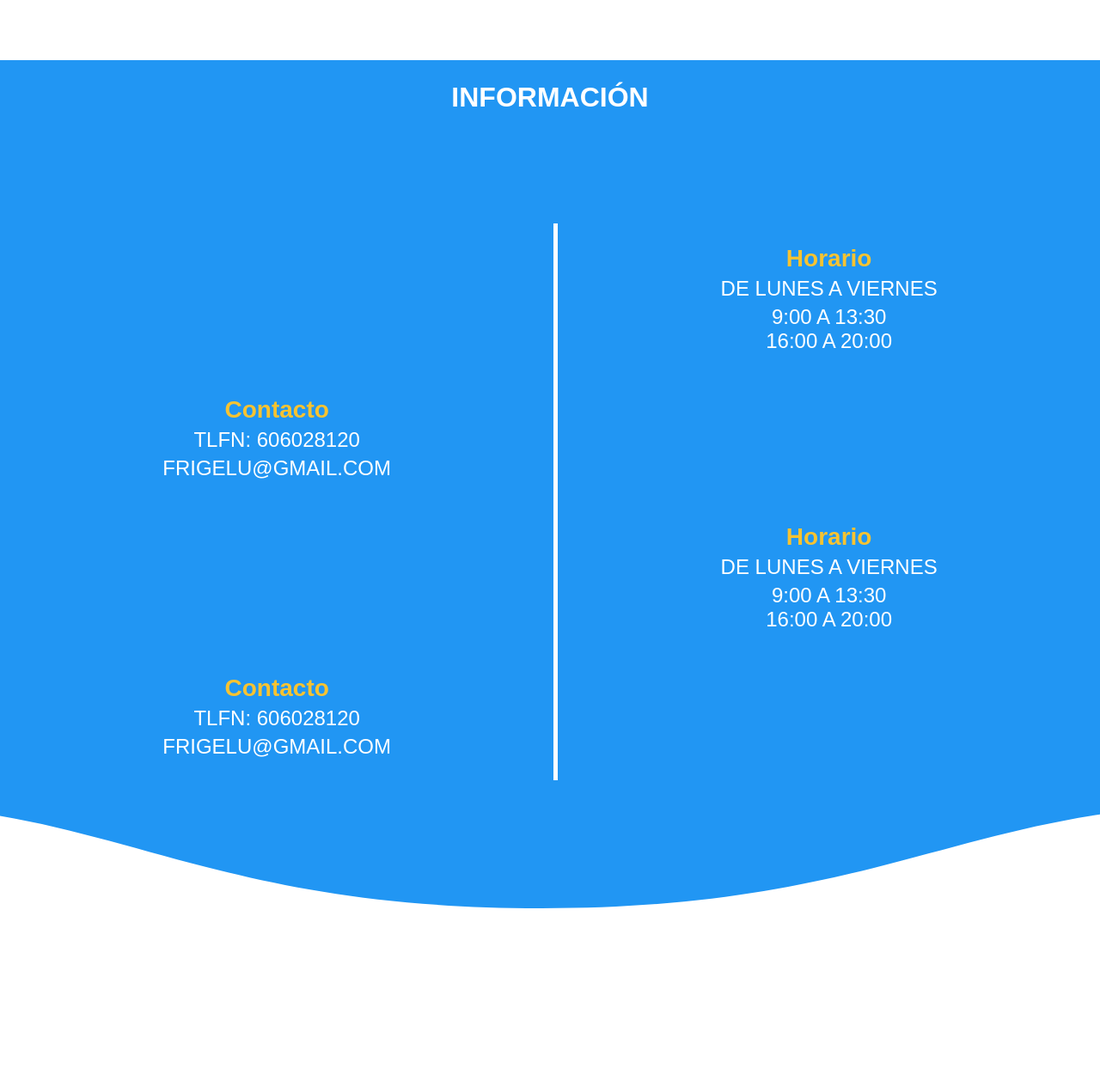
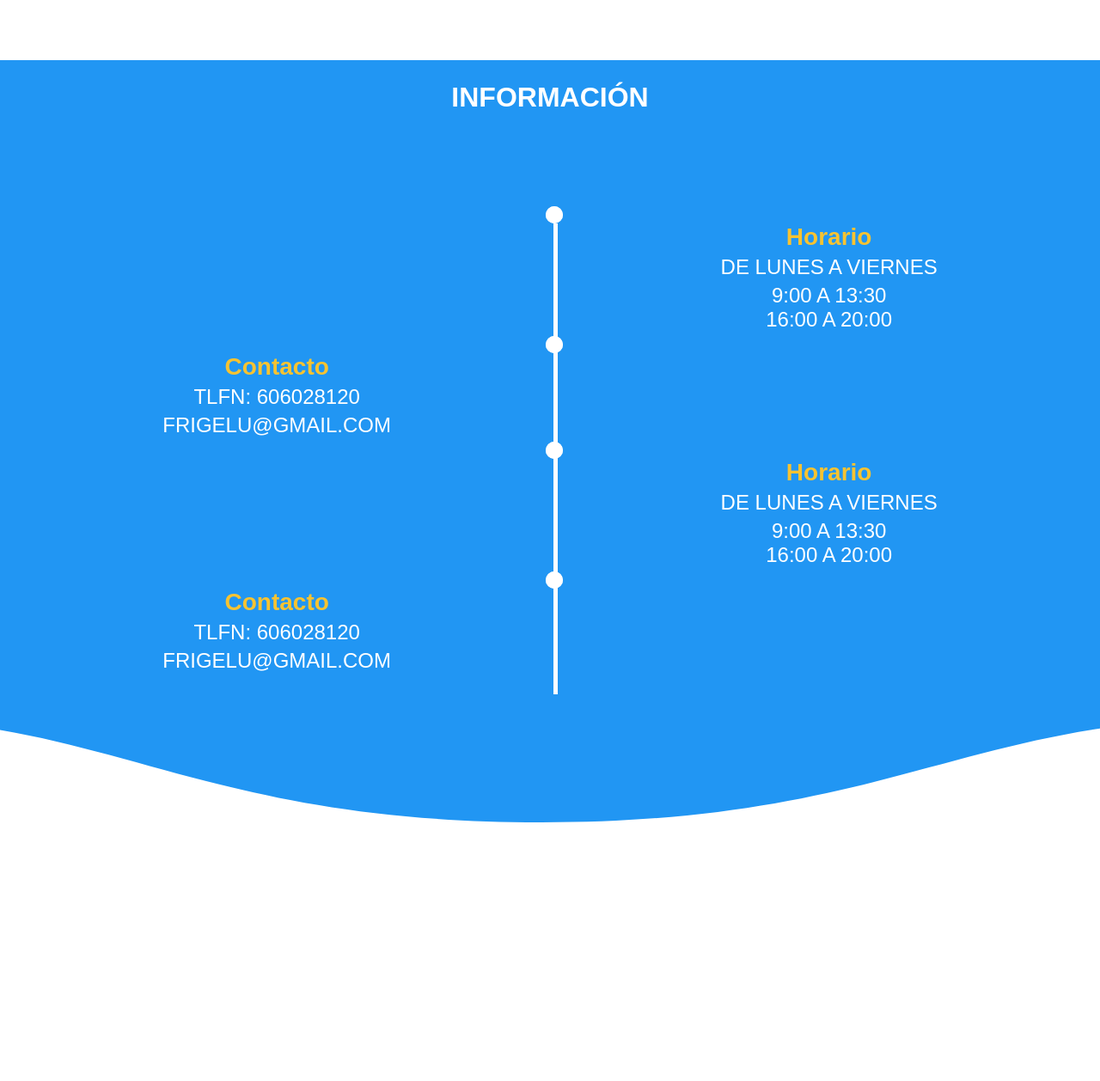
Before and after one commit to PabloValcarce/Proyecto_Ciclo, a PHP site: page / in a window 1280 px wide. Shown: the part 763-2021 px from the top of the page at 86% size. After the commit the page ends 1720 px from the top, so only its background shows below. Run offline with PHP 8.4, Linux system fonts and the light colour scheme; some libraries are stand-ins or nearby versions.

Commit message:
hasta o nabo

```diff
--- a/CSS/informacion.css
+++ b/CSS/informacion.css
@@ -43,19 +43,7 @@
     text-transform: uppercase;
     margin-top:5px;
 }
-.linea{
-    background-color: white;
-    position: relative;
-}
-.line::before,.line::after{
-    content:"";
-    display: block;
-    width: 20px;
-    height: 20px;
-    background-color: white;
-    border-radius: 50%;
-    position: absolute;
-}
+
 @media(min-width:1000px){
     .informacion-grid{
         display:grid;
@@ -63,7 +51,7 @@
         margin-top: 10%;
     }
     .informaciones{
-        padding:25px;
+        padding-top:0;
         margin:0 auto;
         max-width: 600px;
         text-align: center;
@@ -84,6 +72,21 @@
         font-size: 1.5rem;
         text-transform: uppercase;
         margin-top:5px;
+    }
+    .linea{
+        background-color: white;
+        position: relative;
+    }
+    .linea::before,.linea::after{
+        content:"";
+        display: block;
+        width: 20px;
+        height: 20px;
+        background-color: white;
+        border-radius: 50%;
+        position: absolute;
+        top:-20px;
+        left:-9px;
     }
 }
 
```
